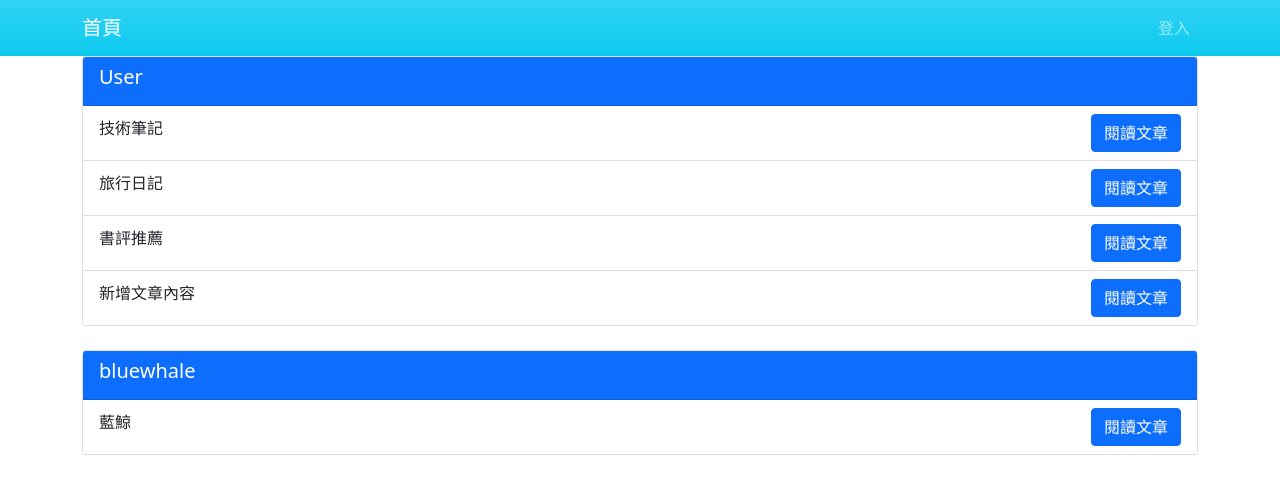
After one commit to Amy481/bluewhale-blog, a Django app: page /article/article-main/ in a window 1280 px wide. The commit adds this page. Shown: the top 494 px of the page. Run offline with Django 3.2, Linux system fonts and the light colour scheme; data comes from the database, SQL or seed files in the repository; both versions use the stored data as it was after the commit.

Commit message:
限制登入和非登入者能使用的功能
1.首頁會顯示目前所有使用者的文章
2.只有作者自己可以對自己的文章做修改和刪除

```diff
--- a/myblog/article/urls.py
+++ b/myblog/article/urls.py
@@ -4,6 +4,8 @@ from . import views
 app_name = 'article'
 
 urlpatterns = [
+    # 主頁面
+    path('article-main/', views.article_main, name='article_main'),
     # 文章列表
     path('article-list/', views.article_list, name='article_list'),
     # 文章詳細內容
--- a/myblog/article/views.py
+++ b/myblog/article/views.py
@@ -6,28 +6,31 @@ from .forms import ArticlePostForm
 import markdown
 from django.contrib.auth.decorators import login_required
 
-
-# 限定有登入的人才能看到文章列表
-@login_required(login_url='userprofile:login')
-#文章列表
-def article_list(request):
-    articles = ArticlePost.objects.all()
-    context = { 'articles': articles }
-    return render(request, 'article/list.html', context)
-
+# 文章主頁
+def article_main(request):
+    articles = ArticlePost.objects.all().order_by('author__username')
+    context = {'articles': articles}
+    return render(request, 'article/main.html', context)
 
 # 文章詳細內容
 def article_detail(request, id):
     # 如果用戶已登入
-    if request.user.is_authenticated:
-        article = ArticlePost.objects.get(id=id)
-        # 讓html可適應markdown語法
-        article.body = markdown.markdown(article.body, extensions=['markdown.extensions.extra', 'markdown.extensions.codehilite'])
-        context = {'article': article}
-        return render(request, 'article/detail.html', context)
+    article = ArticlePost.objects.get(id=id)
+    # 讓html可適應markdown語法
+    article.body = markdown.markdown(article.body, extensions=['markdown.extensions.extra', 'markdown.extensions.codehilite'])
+    context = {'article': article}
+    return render(request, 'article/detail.html', context)
 
+#文章列表
+@login_required(login_url='userprofile:login')
+def article_list(request):
+    user = request.user
+    articles = ArticlePost.objects.filter(author=user)
+    context = {'articles': articles}
+    return render(request, 'article/list.html', context)
 
 # 創建文章
+@login_required(login_url='userprofile:login')
 def article_create(request):
     # 用戶提交數據(POST)
     if request.method == "POST":
@@ -54,6 +57,7 @@ def article_create(request):
 
 
 # 刪除文章
+@login_required(login_url='userprofile:login')
 def article_delete(request, id):
     # 根據id刪除對應文章
     article = ArticlePost.objects.get(id=id)
@@ -62,6 +66,7 @@ def article_delete(request, id):
 
 
 # 更新文章
+@login_required(login_url='userprofile:login')
 def article_update(request, id):
     # 獲取文章id
     article = ArticlePost.objects.get(id=id)
--- /dev/null
+++ b/myblog/templates/article/main.html
@@ -0,0 +1,37 @@
+<!-- 此html繼承自base.html-->
+{% extends "base.html" %}
+{% load %}
+
+{% block title %}
+首頁
+{% endblock title %}
+
+{% block content %}
+
+<!--主畫面-->
+<div class="container">
+    <div class="row">
+        <!-- 將文章按照作者的username進行分組 -->
+        {% regroup articles by author.username as author_list %}
+        {% for author in author_list %}
+        <div class="col-md-12">
+            <div class="card mb-4">
+                <div class="card-header bg-primary text-white">
+                    <h5 class="card-title">{{ author.grouper }}</h5>
+                </div>
+                <ul class="list-group list-group-flush">
+                    {% for article in author.list %}
+                    <li class="list-group-item d-flex justify-content-between align-items-center">
+                        <div>
+                            <h6 class="card-title">{{ article.title }}</h6>
+                        </div>
+                        <a href="{% url 'article:article_detail' article.id %}" class="btn btn-primary">閱讀文章</a>
+                    </li>
+                    {% endfor %}
+                </ul>
+            </div>
+        </div>
+        {% endfor %}
+    </div>
+</div>
+{% endblock content %}
--- a/myblog/templates/header.html
+++ b/myblog/templates/header.html
@@ -1,10 +1,10 @@
 <nav class="navbar navbar-expand-lg navbar-dark bg-info bg-gradient navbar-bluewhale">
     <div class="container">
-        <a class="navbar-brand" href="#">我的博客</a>
+        <a class="navbar-brand" href="{% url 'article:article_main' %}">首頁</a>
         <div>
             <ul class="navbar-nav me-auto">
                 {% if user.is_authenticated %}
-                <!--如果用戶已登入則顯示以下元件-->
+                <!-- 如果用戶已登入則顯示以下元件 -->
                 <li class="nav-item">
                     <a class="nav-link btn" href="{% url 'article:article_create' %}">
                         新增文章
@@ -12,7 +12,7 @@
                 </li>
                 <li class="nav-item">
                     <a class="nav-link btn" href="{% url 'article:article_list' %}">
-                        查看現有文章
+                        我的文章
                     </a>
                 </li>
                 <li class="nav-item dropdown">
```
Also changed, not shown: myblog/templates/article/detail.html (+5 -4 lines), myblog/templates/article/list.html (+4 -5 lines), myblog/db.sqlite3.
